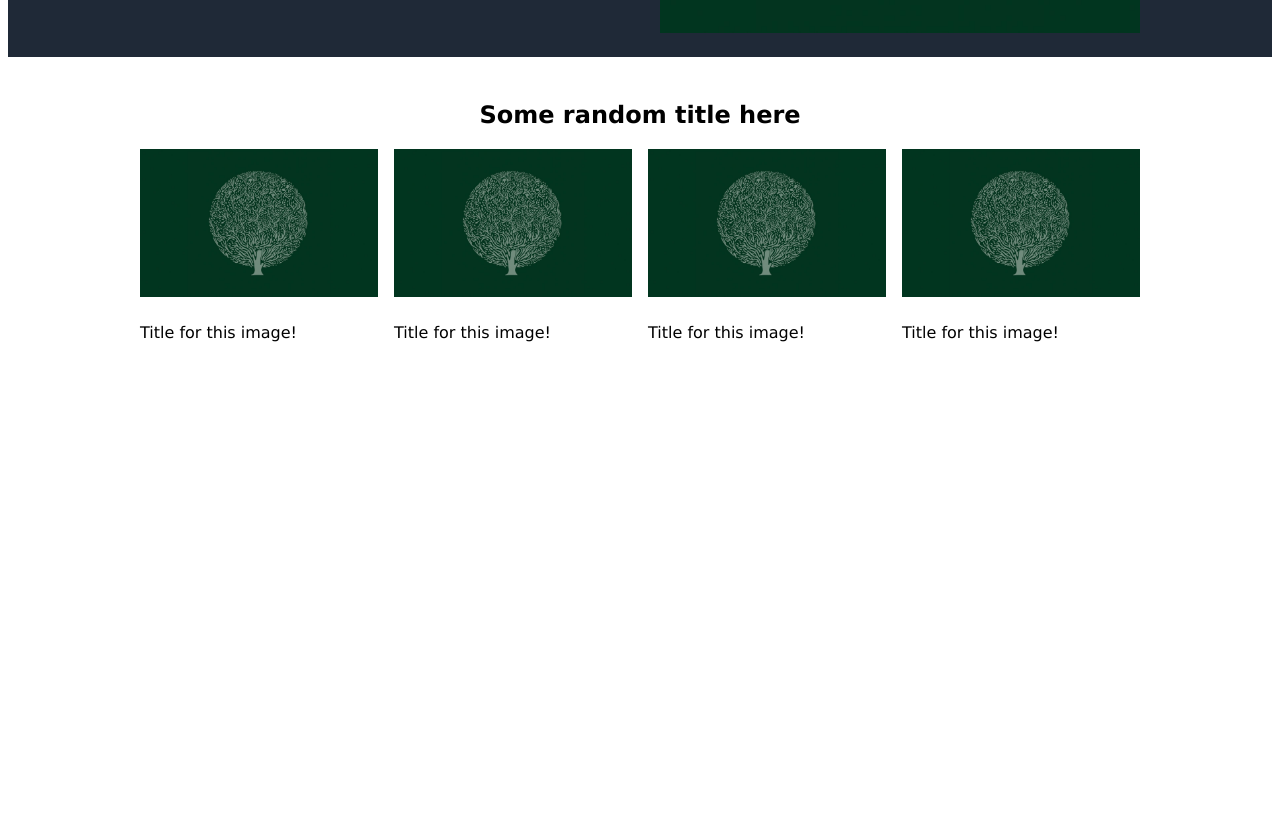
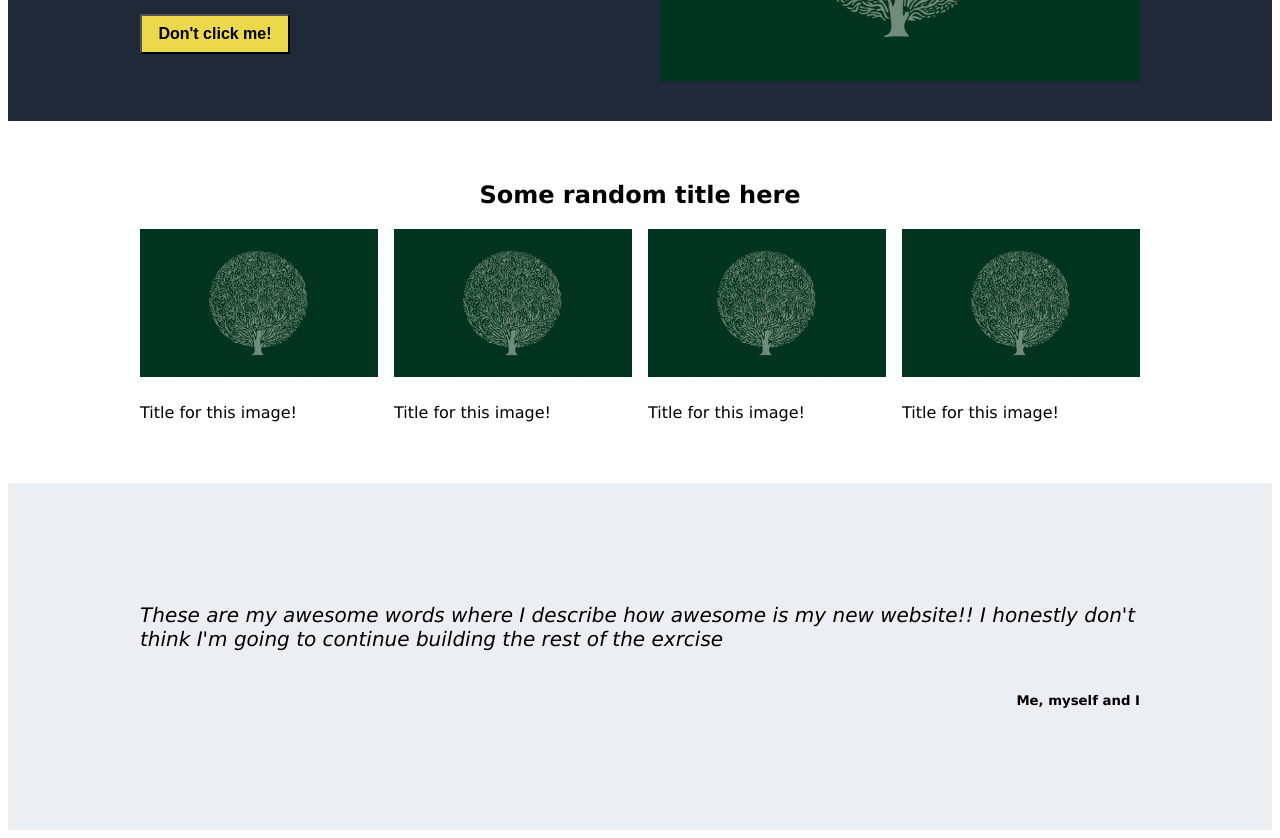
Before and after one commit to ozzestrophic/odin-css-project, a plain HTML site: page index.html in a window 1280 px wide. Shown: the part 428-1266 px from the top of the page. Before the commit the page ends 815 px from the top, so only its background shows below. Drawn offline with Linux system fonts and the light colour scheme.

Commit message:
Finished the quoted section

```diff
--- a/index.html
+++ b/index.html
@@ -7,6 +7,7 @@
     <title>CSS Project</title>
 </head>
 <body>
+    <!-- Header section -->
     <header>
         <div id="headerflex">
             <h1 id="logo">Header Logo</h1>
@@ -17,7 +18,7 @@
             </div>
         </div>
     </header>
-
+    <!-- Hero section -->
     <div class="section">
         <div class="hero">
             <div class="left-side">
@@ -31,6 +32,7 @@
         </div>
     </div>
 
+    <!-- Second section -->
     <div class="white-section">
         <div class="column">
             <h2>Some random title here</h2>
@@ -52,7 +54,14 @@
                     <h4>Title for this image!</h4>
                 </div>
             </div>
+        </div>
+    </div>
 
+    <!-- Quote section -->
+    <div class="grey">
+        <div class="quote">
+            <p>These are my awesome words where I describe how awesome is my new website!! I honestly don't think I'm going to continue building the rest of the exrcise</p>
+            <h5>Me, myself and I</h5>
         </div>
     </div>
 </body>
--- a/style.css
+++ b/style.css
@@ -10,7 +10,7 @@ header {
 }
 #headerflex {
     color: white;
-    margin: 24px;
+    padding: 40px;
     width: 1000px;
     display: flex;
     justify-content: space-between;
@@ -27,7 +27,7 @@ header {
 
 .hero {
     width: 1000px;
-    margin: 24px;
+    margin: 40px;
     display: flex;
     justify-content: space-between;
     align-items: center;
@@ -62,7 +62,7 @@ button {
 
 .white-section {
     background-color: white;
-    margin: 24px;
+    margin: 40px;
     display: flex;
     justify-content: center;
 }
@@ -83,3 +83,26 @@ button {
 h4 {
     font-weight: 400;
 }
+
+.grey {
+    background-color: rgb(236, 239, 242);
+    display: flex;
+    justify-content: center;
+}
+
+.quote {
+    margin: 100px;
+    width: 1000px;
+    display: flex;
+    flex-direction: column;
+}
+
+p {
+    font-size: 20px;
+    font-weight: 300;
+    font-style: italic;
+}
+
+h5 {
+    margin-left: auto;
+}
```
